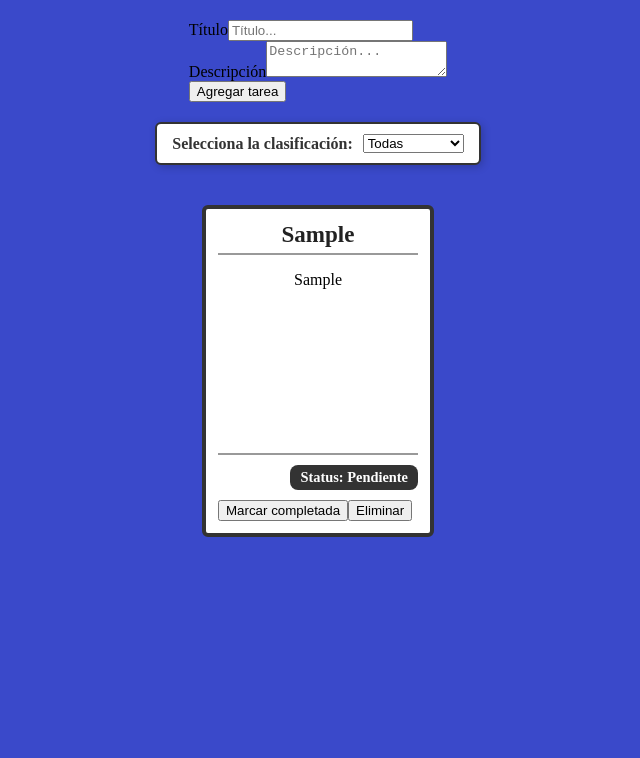
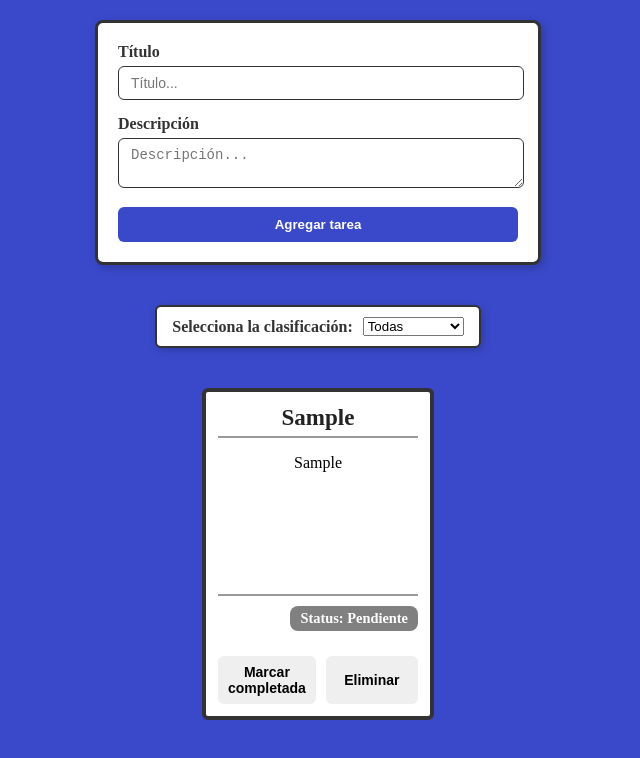
Before and after one commit to juanjluarca/web-programming, a React (Vite) app: page / in a window 1280 px wide. Both pictures are taken after typing "Sample", "Sample" into the empty fields and a click on the button "Agregar tarea". Shown: the top 758 px of the page, without its empty margins (322-962 px from the left). Built offline with nearby package versions, Linux system fonts and the light colour scheme.

Commit message:
style: adding style to the form and to-do item

```diff
--- a/src/components/to-do-item.jsx
+++ b/src/components/to-do-item.jsx
@@ -17,13 +17,13 @@ function ToDoCard({
                 <p>{description}</p>
             </div>
             <div className="to-do-status">
-                <span className='status-item'>Status: {status}</span>
+                <span className={`status-item ${status}`}>Status: {status}</span>
             </div>
             <div className="to-do-actions">
-                <button onClick={() => onToggleComplete(id)}>
+                <button className='to-do-button' onClick={() => onToggleComplete(id)}>
                     {status === "Pendiente" ? "Marcar completada" : "Marcar pendiente"}
                 </button>
-                <button onClick={() => onDelete(id)}>Eliminar</button>
+                <button className='to-do-button' onClick={() => onDelete(id)}>Eliminar</button>
             </div>
         </article>
     );
--- a/src/index.css
+++ b/src/index.css
@@ -9,6 +9,47 @@ body {
   display: flex;
   flex-direction: column;
   align-items: center;
+}
+
+.task-form {
+  display: flex;
+  flex-direction: column;
+  gap: 15px;
+  background-color: white;
+  padding: 20px;
+  border-radius: 8px;
+  border: 3px solid #333;
+  width: 400px;
+  box-shadow: 3px 3px 10px rgba(0, 0, 0, 0.2);
+  margin-bottom: 20px;
+}
+
+.task-form .form-label {
+  font-weight: bold;
+  color: #333;
+  margin-bottom: 5px;
+  display: block;
+}
+
+.task-form input,
+.task-form textarea {
+  width: 95%;
+  padding: 8px 12px;
+  border: 1px solid #333;
+  border-radius: 6px;
+  font-size: 14px;
+  resize: vertical;
+}
+
+
+.task-form .form-button {
+  padding: 10px 15px;
+  background-color: #3a49ca;
+  color: white;
+  font-weight: bold;
+  border: none;
+  border-radius: 6px;
+  cursor: pointer;
 }
 
 .status-selector-container {
@@ -93,3 +134,28 @@ body {
   color: white;
   background-color: #333;
 }
+
+.status-item.Pendiente {
+  background-color: grey;
+}
+
+.status-item.Completada {
+  background-color: green;
+}
+
+.to-do-actions {
+  display: flex;
+  gap: 10px;
+  margin-top: 15px;
+  justify-content: flex-end;
+}
+
+.to-do-button {
+  flex: 1;
+  padding: 8px 10px;
+  border: none;
+  border-radius: 6px;
+  font-weight: bold;
+  font-size: 14px;
+  cursor: pointer;
+}
```
